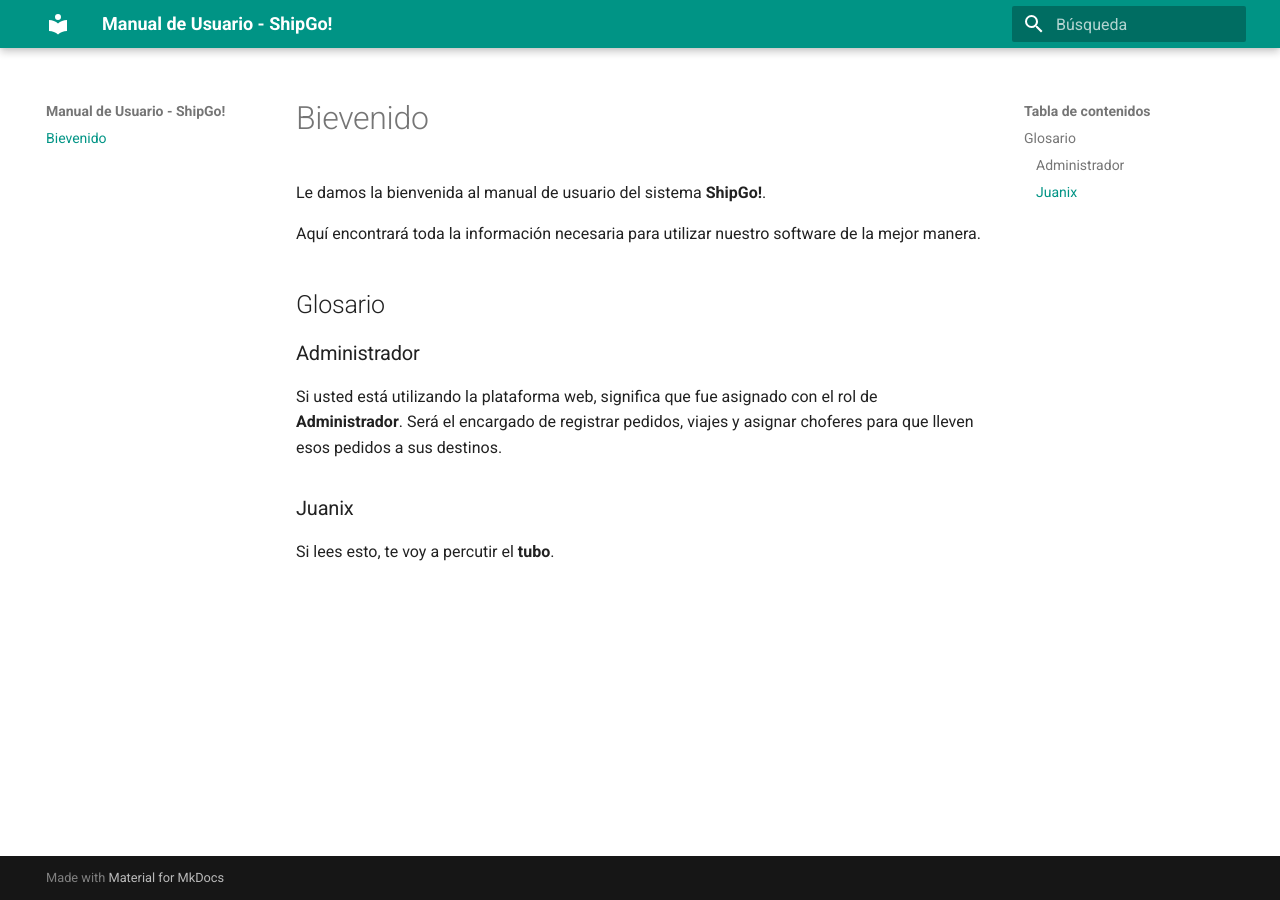
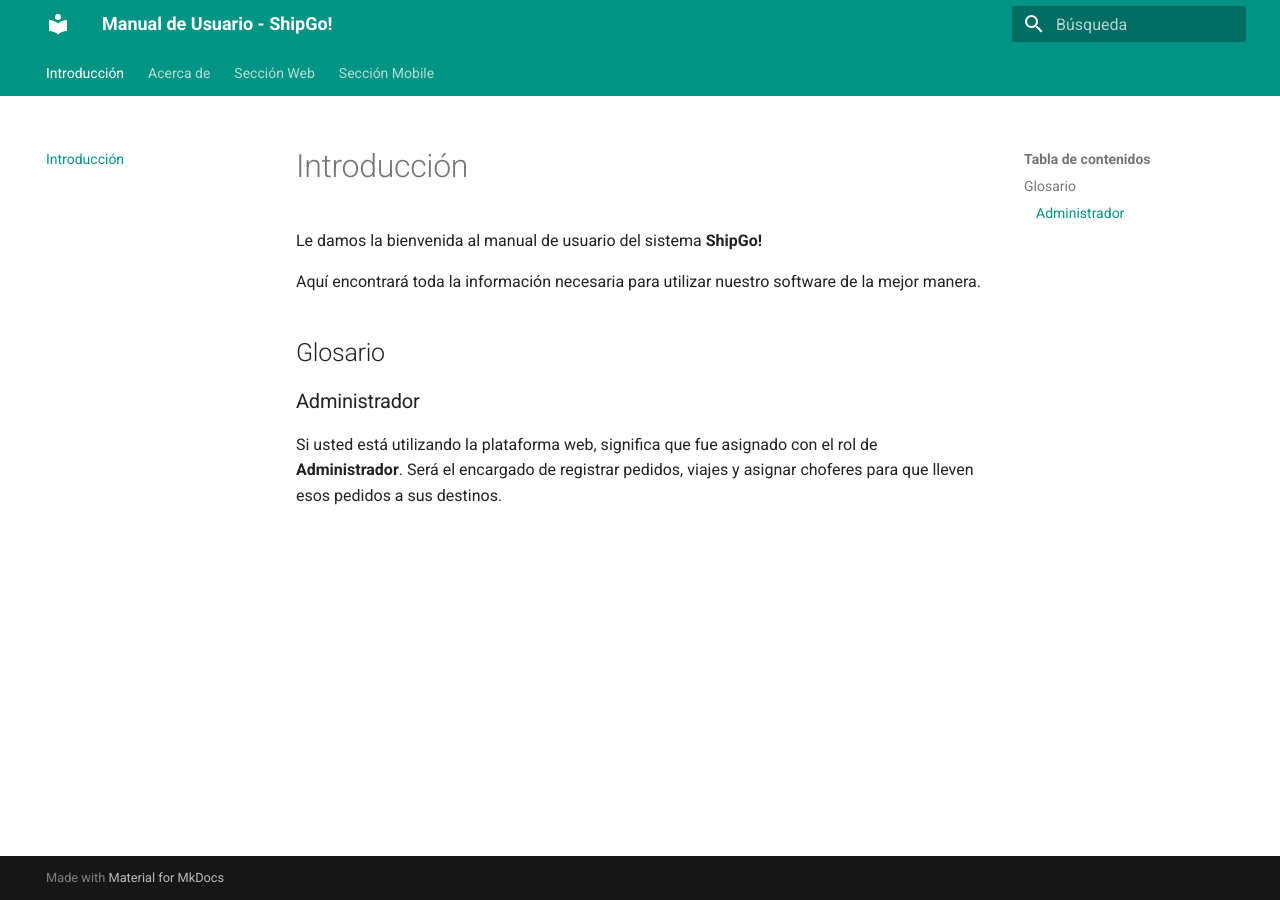
Before and after one commit to ShipGo/Manual-de-Usuario, an MkDocs documentation site: the page built from docs/index.md, in a window 1280 px wide. Built offline with MkDocs 1.6.1 and Material for MkDocs 9.7.7, drawn with Linux system fonts in a browser that asks for light colours.

Commit message:
Agregando secciones al manual.

```diff
--- a/docs/index.md
+++ b/docs/index.md
@@ -1,6 +1,4 @@
-# Bievenido
-
-Le damos la bienvenida al manual de usuario del sistema **ShipGo!**.
+Le damos la bienvenida al manual de usuario del sistema **ShipGo!**
 
 Aquí encontrará toda la información necesaria para utilizar nuestro software de la mejor manera.
 
@@ -9,7 +7,3 @@
 ### Administrador
 
 Si usted está utilizando la plataforma web, significa que fue asignado con el rol de **Administrador**. Será el encargado de registrar pedidos, viajes y asignar choferes para que lleven esos pedidos a sus destinos.
-
-### Juanix
-
-Si lees esto, te voy a percutir el **tubo**.
--- a/mkdocs.yml
+++ b/mkdocs.yml
@@ -2,8 +2,20 @@
 theme:
   name: material
   favicon: https://i.imgur.com/DCTe6To.png
+  features:
+    - instant
+    - navigation.expand
+    - tabs
   palette:
     primary: teal
   font:
     text: Roboto
   language: es
+
+nav:
+  - Introducción: index.md
+  - Acerca de: acerca-de.md
+  - Sección Web:
+    - Introducción al sistema web: seccion-web/introduccion.md
+  - Sección Mobile:
+    - Introducción al sistema mobile: seccion-mobile/introduccion.md
```
Also changed, not shown: docs/acerca-de.md (added, +11 -0 lines), docs/seccion-mobile/introduccion.md (added, +1 -0 lines), docs/seccion-web/introduccion.md (added, +1 -0 lines), 1 other file.
